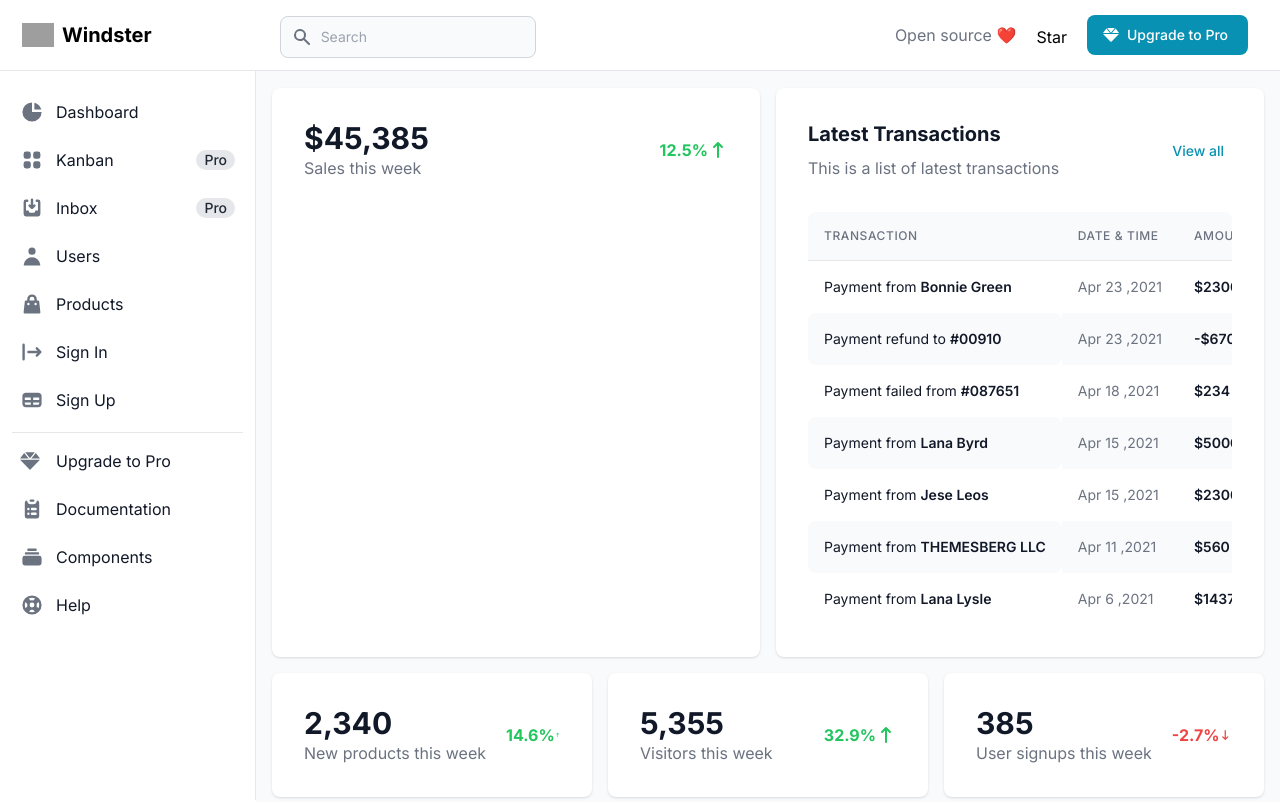
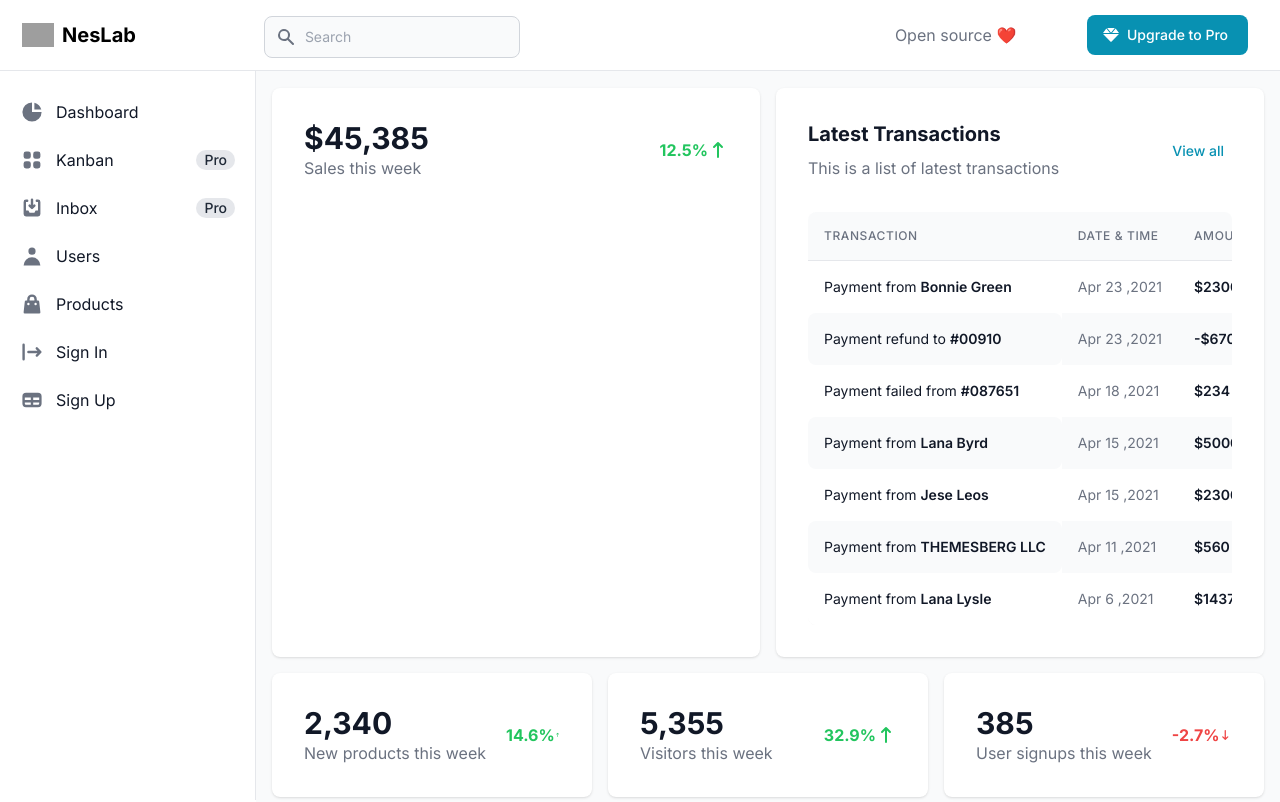
Before and after one commit to NoelOsiro/neslab, a Next.js app: page / in a window 1280 px wide. Shown: the top 802 px of the page. Built offline with nearby package versions, Linux system fonts and the light colour scheme; grey boxes are pictures that could not be loaded.

Commit message:
Dashboard template

```diff
--- a/src/app/globals.css
+++ b/src/app/globals.css
@@ -3,21 +3,19 @@
 @tailwind utilities;
 
 :root {
-  --foreground-rgb: 0, 0, 0;
   --background-start-rgb: 214, 219, 220;
   --background-end-rgb: 255, 255, 255;
 }
 
 @media (prefers-color-scheme: dark) {
   :root {
-    --foreground-rgb: 255, 255, 255;
     --background-start-rgb: 0, 0, 0;
     --background-end-rgb: 0, 0, 0;
   }
 }
 
 body {
-  color: rgb(var(--foreground-rgb));
+  color: white;
   background: linear-gradient(
       to bottom,
       transparent,
--- a/src/components/Navigation/Navbar.tsx
+++ b/src/components/Navigation/Navbar.tsx
@@ -16,7 +16,7 @@ const Navbar = () => {
                   </button>
                   <a href="#" className="text-xl font-bold flex items-center lg:ml-2.5">
                      <img src="https://demo.themesberg.com/windster/images/logo.svg" className="h-6 mr-2" alt="Windster Logo" />
-                     <span className="self-center whitespace-nowrap">Windster</span>
+                     <span className="self-center whitespace-nowrap text-black">NesLab</span>
                   </a>
                   <form action="#" method="GET" className="hidden lg:block lg:pl-32">
                      <label htmlFor="topbar-search" className="sr-only">Search</label>
--- a/src/components/Navigation/Sidebar.tsx
+++ b/src/components/Navigation/Sidebar.tsx
@@ -51,7 +51,7 @@ const Sidebar = () => {
                      <li>
                         <a href="#" className="text-base text-gray-900 font-normal rounded-lg hover:bg-gray-100 flex items-center p-2 group ">
                            <svg className="w-6 h-6 text-gray-500 flex-shrink-0 group-hover:text-gray-900 transition duration-75" fill="currentColor" viewBox="0 0 20 20" xmlns="http://www.w3.org/2000/svg">
-                              <path fill-rule="evenodd" d="M10 9a3 3 0 100-6 3 3 0 000 6zm-7 9a7 7 0 1114 0H3z" clipRule="evenodd"></path>
+                              <path fillRule="evenodd" d="M10 9a3 3 0 100-6 3 3 0 000 6zm-7 9a7 7 0 1114 0H3z" clipRule="evenodd"></path>
                            </svg>
                            <span className="ml-3 flex-1 whitespace-nowrap">Users</span>
                         </a>
@@ -59,7 +59,7 @@ const Sidebar = () => {
                      <li>
                         <a href="#" className="text-base text-gray-900 font-normal rounded-lg hover:bg-gray-100 flex items-center p-2 group ">
                            <svg className="w-6 h-6 text-gray-500 flex-shrink-0 group-hover:text-gray-900 transition duration-75" fill="currentColor" viewBox="0 0 20 20" xmlns="http://www.w3.org/2000/svg">
-                              <path fill-rule="evenodd" d="M10 2a4 4 0 00-4 4v1H5a1 1 0 00-.994.89l-1 9A1 1 0 004 18h12a1 1 0 00.994-1.11l-1-9A1 1 0 0015 7h-1V6a4 4 0 00-4-4zm2 5V6a2 2 0 10-4 0v1h4zm-6 3a1 1 0 112 0 1 1 0 01-2 0zm7-1a1 1 0 100 2 1 1 0 000-2z" clipRule="evenodd"></path>
+                              <path fillRule="evenodd" d="M10 2a4 4 0 00-4 4v1H5a1 1 0 00-.994.89l-1 9A1 1 0 004 18h12a1 1 0 00.994-1.11l-1-9A1 1 0 0015 7h-1V6a4 4 0 00-4-4zm2 5V6a2 2 0 10-4 0v1h4zm-6 3a1 1 0 112 0 1 1 0 01-2 0zm7-1a1 1 0 100 2 1 1 0 000-2z" clipRule="evenodd"></path>
                            </svg>
                            <span className="ml-3 flex-1 whitespace-nowrap">Products</span>
                         </a>
@@ -67,7 +67,7 @@ const Sidebar = () => {
                      <li>
                         <a href="#" className="text-base text-gray-900 font-normal rounded-lg hover:bg-gray-100 flex items-center p-2 group ">
                            <svg className="w-6 h-6 text-gray-500 flex-shrink-0 group-hover:text-gray-900 transition duration-75" fill="currentColor" viewBox="0 0 20 20" xmlns="http://www.w3.org/2000/svg">
-                              <path fill-rule="evenodd" d="M3 3a1 1 0 00-1 1v12a1 1 0 102 0V4a1 1 0 00-1-1zm10.293 9.293a1 1 0 001.414 1.414l3-3a1 1 0 000-1.414l-3-3a1 1 0 10-1.414 1.414L14.586 9H7a1 1 0 100 2h7.586l-1.293 1.293z" clipRule="evenodd"></path>
+                              <path fillRule="evenodd" d="M3 3a1 1 0 00-1 1v12a1 1 0 102 0V4a1 1 0 00-1-1zm10.293 9.293a1 1 0 001.414 1.414l3-3a1 1 0 000-1.414l-3-3a1 1 0 10-1.414 1.414L14.586 9H7a1 1 0 100 2h7.586l-1.293 1.293z" clipRule="evenodd"></path>
                            </svg>
                            <span className="ml-3 flex-1 whitespace-nowrap">Sign In</span>
                         </a>
@@ -75,13 +75,13 @@ const Sidebar = () => {
                      <li>
                         <a href="#" className="text-base text-gray-900 font-normal rounded-lg hover:bg-gray-100 flex items-center p-2 group ">
                            <svg className="w-6 h-6 text-gray-500 flex-shrink-0 group-hover:text-gray-900 transition duration-75" fill="currentColor" viewBox="0 0 20 20" xmlns="http://www.w3.org/2000/svg">
-                              <path fill-rule="evenodd" d="M5 4a3 3 0 00-3 3v6a3 3 0 003 3h10a3 3 0 003-3V7a3 3 0 00-3-3H5zm-1 9v-1h5v2H5a1 1 0 01-1-1zm7 1h4a1 1 0 001-1v-1h-5v2zm0-4h5V8h-5v2zM9 8H4v2h5V8z" clipRule="evenodd"></path>
+                              <path fillRule="evenodd" d="M5 4a3 3 0 00-3 3v6a3 3 0 003 3h10a3 3 0 003-3V7a3 3 0 00-3-3H5zm-1 9v-1h5v2H5a1 1 0 01-1-1zm7 1h4a1 1 0 001-1v-1h-5v2zm0-4h5V8h-5v2zM9 8H4v2h5V8z" clipRule="evenodd"></path>
                            </svg>
                            <span className="ml-3 flex-1 whitespace-nowrap">Sign Up</span>
                         </a>
                      </li>
                   </ul>
-                  <div className="space-y-2 pt-2">
+                  {/* <div className="space-y-2 pt-2">
                      <a href="#" className="text-base text-gray-900 font-normal rounded-lg hover:bg-gray-100 group transition duration-75 flex items-center p-2">
                         <svg className="w-5 h-5 text-gray-500 flex-shrink-0 group-hover:text-gray-900 transition duration-75" aria-hidden="true" focusable="false" data-prefix="fas" data-icon="gem" role="img" xmlns="http://www.w3.org/2000/svg" viewBox="0 0 512 512">
                            <path fill="currentColor" d="M378.7 32H133.3L256 182.7L378.7 32zM512 192l-107.4-141.3L289.6 192H512zM107.4 50.67L0 192h222.4L107.4 50.67zM244.3 474.9C247.3 478.2 251.6 480 256 480s8.653-1.828 11.67-5.062L510.6 224H1.365L244.3 474.9z"></path>
@@ -91,7 +91,7 @@ const Sidebar = () => {
                      <a href="#" target="_blank" className="text-base text-gray-900 font-normal rounded-lg hover:bg-gray-100 group transition duration-75 flex items-center p-2">
                         <svg className="w-6 h-6 text-gray-500 flex-shrink-0 group-hover:text-gray-900 transition duration-75" fill="currentColor" viewBox="0 0 20 20" xmlns="http://www.w3.org/2000/svg">
                            <path d="M9 2a1 1 0 000 2h2a1 1 0 100-2H9z"></path>
-                           <path fill-rule="evenodd" d="M4 5a2 2 0 012-2 3 3 0 003 3h2a3 3 0 003-3 2 2 0 012 2v11a2 2 0 01-2 2H6a2 2 0 01-2-2V5zm3 4a1 1 0 000 2h.01a1 1 0 100-2H7zm3 0a1 1 0 000 2h3a1 1 0 100-2h-3zm-3 4a1 1 0 100 2h.01a1 1 0 100-2H7zm3 0a1 1 0 100 2h3a1 1 0 100-2h-3z" clipRule="evenodd"></path>
+                           <path fillRule="evenodd" d="M4 5a2 2 0 012-2 3 3 0 003 3h2a3 3 0 003-3 2 2 0 012 2v11a2 2 0 01-2 2H6a2 2 0 01-2-2V5zm3 4a1 1 0 000 2h.01a1 1 0 100-2H7zm3 0a1 1 0 000 2h3a1 1 0 100-2h-3zm-3 4a1 1 0 100 2h.01a1 1 0 100-2H7zm3 0a1 1 0 100 2h3a1 1 0 100-2h-3z" clipRule="evenodd"></path>
                         </svg>
                         <span className="ml-3">Documentation</span>
                      </a>
@@ -103,11 +103,11 @@ const Sidebar = () => {
                      </a>
                      <a href="#" target="_blank" className="text-base text-gray-900 font-normal rounded-lg hover:bg-gray-100 group transition duration-75 flex items-center p-2">
                         <svg className="w-6 h-6 text-gray-500 flex-shrink-0 group-hover:text-gray-900 transition duration-75" fill="currentColor" viewBox="0 0 20 20" xmlns="http://www.w3.org/2000/svg">
-                           <path fill-rule="evenodd" d="M18 10a8 8 0 11-16 0 8 8 0 0116 0zm-2 0c0 .993-.241 1.929-.668 2.754l-1.524-1.525a3.997 3.997 0 00.078-2.183l1.562-1.562C15.802 8.249 16 9.1 16 10zm-5.165 3.913l1.58 1.58A5.98 5.98 0 0110 16a5.976 5.976 0 01-2.516-.552l1.562-1.562a4.006 4.006 0 001.789.027zm-4.677-2.796a4.002 4.002 0 01-.041-2.08l-.08.08-1.53-1.533A5.98 5.98 0 004 10c0 .954.223 1.856.619 2.657l1.54-1.54zm1.088-6.45A5.974 5.974 0 0110 4c.954 0 1.856.223 2.657.619l-1.54 1.54a4.002 4.002 0 00-2.346.033L7.246 4.668zM12 10a2 2 0 11-4 0 2 2 0 014 0z" clipRule="evenodd"></path>
+                           <path fillRule="evenodd" d="M18 10a8 8 0 11-16 0 8 8 0 0116 0zm-2 0c0 .993-.241 1.929-.668 2.754l-1.524-1.525a3.997 3.997 0 00.078-2.183l1.562-1.562C15.802 8.249 16 9.1 16 10zm-5.165 3.913l1.58 1.58A5.98 5.98 0 0110 16a5.976 5.976 0 01-2.516-.552l1.562-1.562a4.006 4.006 0 001.789.027zm-4.677-2.796a4.002 4.002 0 01-.041-2.08l-.08.08-1.53-1.533A5.98 5.98 0 004 10c0 .954.223 1.856.619 2.657l1.54-1.54zm1.088-6.45A5.974 5.974 0 0110 4c.954 0 1.856.223 2.657.619l-1.54 1.54a4.002 4.002 0 00-2.346.033L7.246 4.668zM12 10a2 2 0 11-4 0 2 2 0 014 0z" clipRule="evenodd"></path>
                         </svg>
                         <span className="ml-3">Help</span>
                      </a>
-                  </div>
+                  </div> */}
                </div>
             </div>
          </div>
```
